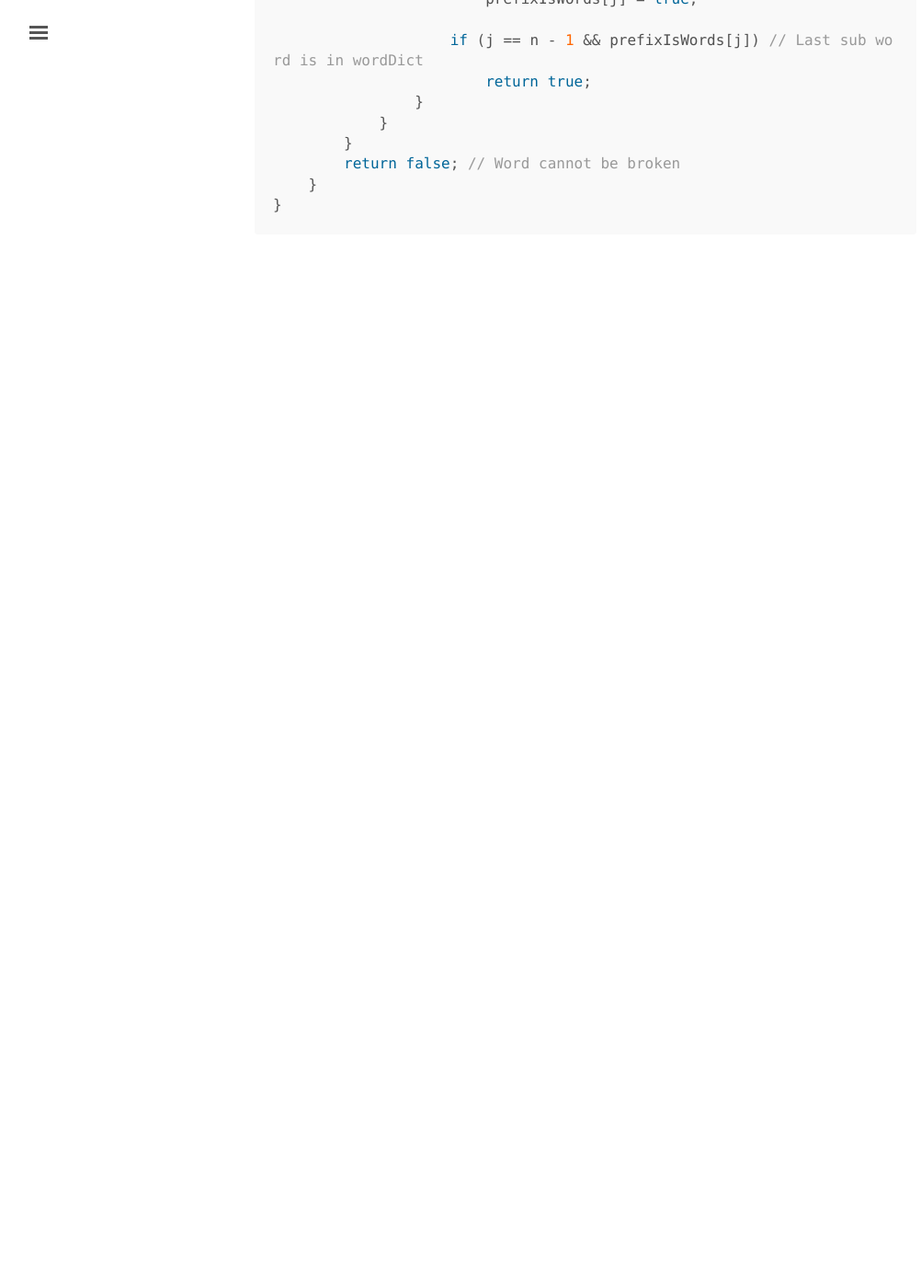
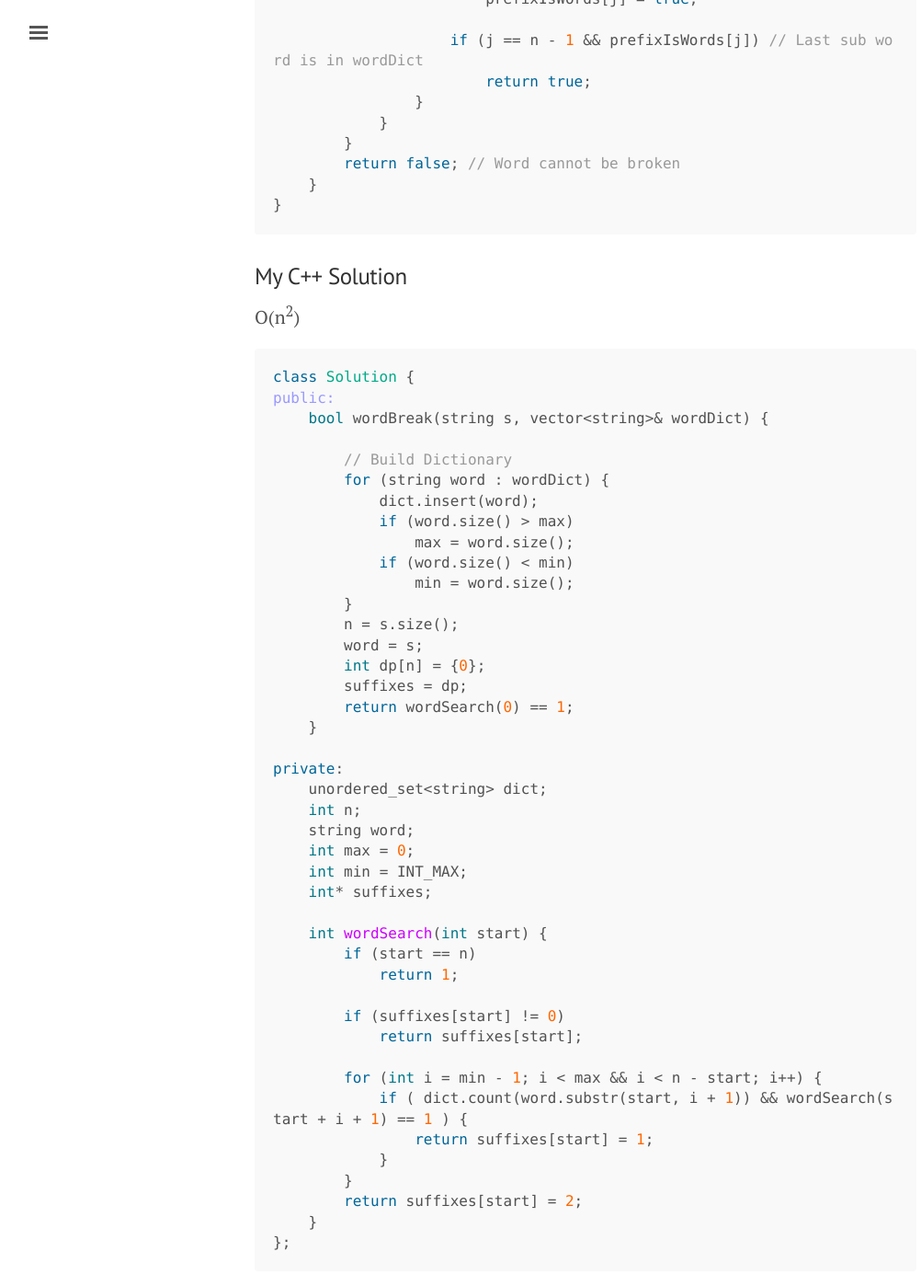
Before and after one commit to washifu/CodeBlog, a Jekyll site: the page built from pages/2017-10-13-Word_Break.md, in a window 1280 px wide and 1400 px high, scrolled down 3598 px. Shown: the whole window at 92% size, without its empty margins (3-1005 px from the left). Built offline with Jekyll 4.4.1, drawn with Linux system fonts in a browser that asks for light colours; comment, search, counter and statistics services are not loaded; before the commit the page ends 3933 px from its top, so only the background shows below that; some of the changed text lies outside the part shown.

Commit message:
Update 2017-10-13-Word_Break.md

````diff
--- a/pages/2017-10-13-Word_Break.md
+++ b/pages/2017-10-13-Word_Break.md
@@ -17,8 +17,7 @@
 
 ### Solution:
 
-
-### My Slow Code:
+### My Slow Code (No DP)
 Java  ~O( 26<sup>l</sup> * n )
 ```java
 class Solution {
@@ -73,7 +72,7 @@ class Solution {
 }
 ```
 
-### My Slow Simple Code
+### My Slow Simple Code (No DP)
 Java ~O(n!)
 ```java
 class Solution {
@@ -100,8 +99,8 @@ class Solution {
 }
 ```
 
-### My Solution
-Java O(n<sup>2</sup>)
+### My Java Solution
+O(n<sup>2</sup>)
 ```java
 class Solution {
     public boolean wordBreak(String s, List<String> wordDict) {
@@ -144,3 +143,50 @@ class Solution {
     }
 }
 ```
+
+### My C++ Solution
+O(n<sup>2</sup>)
+```c++
+class Solution {
+public:
+    bool wordBreak(string s, vector<string>& wordDict) {
+
+        // Build Dictionary
+        for (string word : wordDict) {
+            dict.insert(word);
+            if (word.size() > max)
+                max = word.size();
+            if (word.size() < min)
+                min = word.size();
+        }
+        n = s.size();
+        word = s;
+        int dp[n] = {0};
+        suffixes = dp;
+        return wordSearch(0) == 1;
+    }
+
+private:
+    unordered_set<string> dict;
+    int n;
+    string word;
+    int max = 0;
+    int min = INT_MAX;
+    int* suffixes;
+
+    int wordSearch(int start) {
+        if (start == n)
+            return 1;
+
+        if (suffixes[start] != 0)
+            return suffixes[start];
+
+        for (int i = min - 1; i < max && i < n - start; i++) {
+            if ( dict.count(word.substr(start, i + 1)) && wordSearch(start + i + 1) == 1 ) {
+                return suffixes[start] = 1;
+            }
+        }
+        return suffixes[start] = 2;
+    }
+};
+```
````
